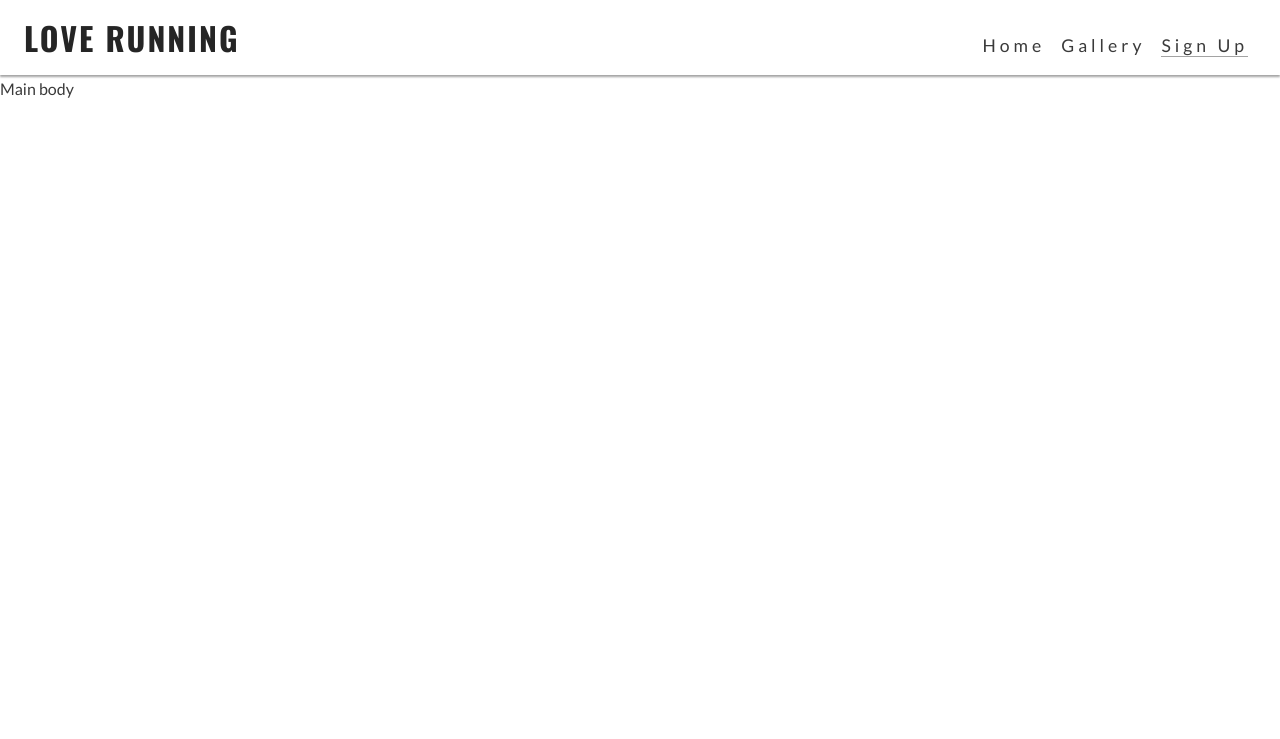
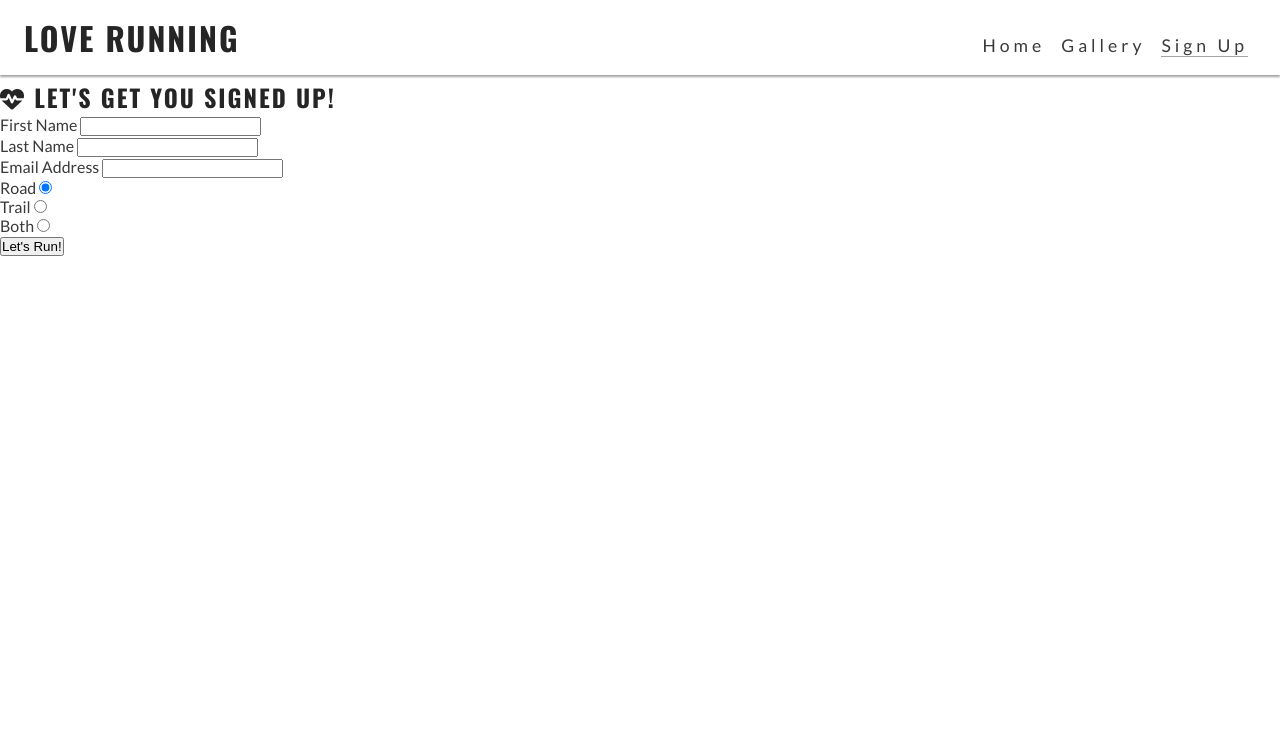
Before and after one commit to GenericName192/ci-love-running-walkthrough, a plain HTML site: page signup.html in a window 1280 px wide. Shown: the top 739 px of the page. Drawn offline with nearby package versions, Linux system fonts and the light colour scheme.

Commit message:
add signup form

```diff
--- a/signup.html
+++ b/signup.html
@@ -59,7 +59,37 @@
     </header>
 
     <!-- Main -->
-    <main>Main body</main>
+    <main>
+        <section id="signup">
+            <form id="signup-form" method="POST" action="https://formdump.codeinstitute.net">
+                <h2><i class="fa-solid fa-heartbeat"></i> Let's get you signed up!</h2>
+                <label for="first-name">First Name</label>
+                <input type="text" name="first_name" id="first-name" class="text-input" required>
+                <br>
+                <label for="last-name">Last Name</label>
+                <input type="text" name="last_name" id="last-name" class="text-input" required>
+                <br>
+                <label for="email-address">Email Address</label>
+                <input type="email" name="email_address" id="email-address" class="text-input" required>
+                <br>
+                <div class="radio-buttons">
+                    <div>
+                        <label for="road">Road</label>
+                        <input type="radio" name="running_preference" id="road" value="road" required checked>
+                    </div>
+                    <div>
+                        <label for="trail">Trail</label>
+                        <input type="radio" name="running_preference" id="trail" value="trail" required>
+                    </div>
+                    <div>
+                        <label for="both">Both</label>
+                        <input type="radio" name="running_preference" id="both" value="both" required>
+                    </div>
+                </div>
+                <button type="submit" class="join-button">Let's Run!</button>
+            </form>
+        </section>
+    </main>
 
     <!-- Footer -->
     <footer>
```
